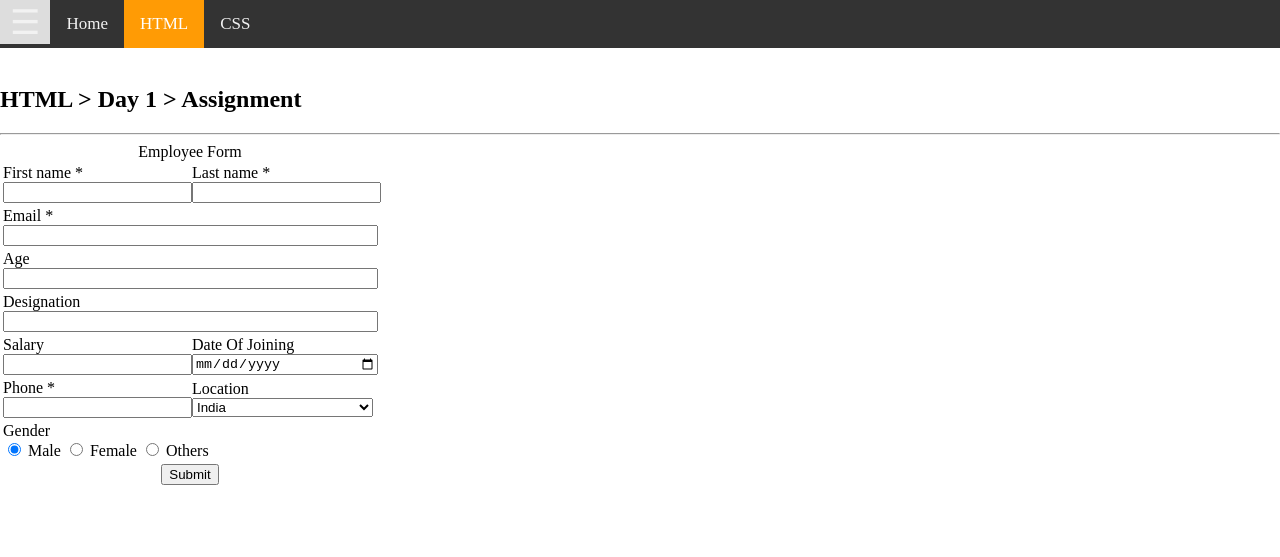
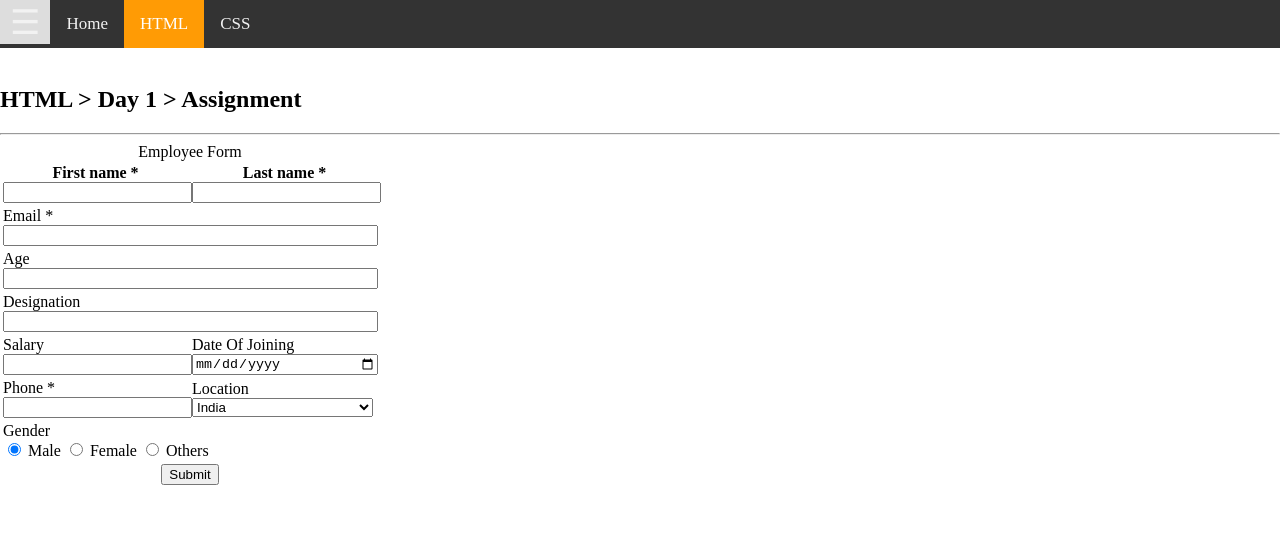
Before and after one commit to rutvik-233/sonarTest, a website built with Vite: page HTML/Day1/Assignment/emp.html in a window 1280 px wide. Built offline with nearby package versions, Linux system fonts and the light colour scheme.

Commit message:
day6 letest

```diff
--- a/HTML/Day1/Assignment/emp.html
+++ b/HTML/Day1/Assignment/emp.html
@@ -41,14 +41,14 @@
       <caption>Employee Form</caption>
 
       <tr>
-          <td style="width: 50%">
+          <th style="width: 50%">
              <label>First name *</label><br />
              <input name="First_Name" type="text" maxlength="50" style="width:98%;" required />
-          </td>
-          <td style="width: 50%">
+          </th>
+          <th style="width: 50%">
              <label>Last name *</label><br />
              <input name="Last_Name" type="text" maxlength="50" style="width:98%;"  required/>
-          </td >
+          </th >
        </tr>
        <tr>
           <td colspan="2">
```
Also changed, not shown: HTML/Day1/Practice/day1_practice.html (+2 -2 lines).
